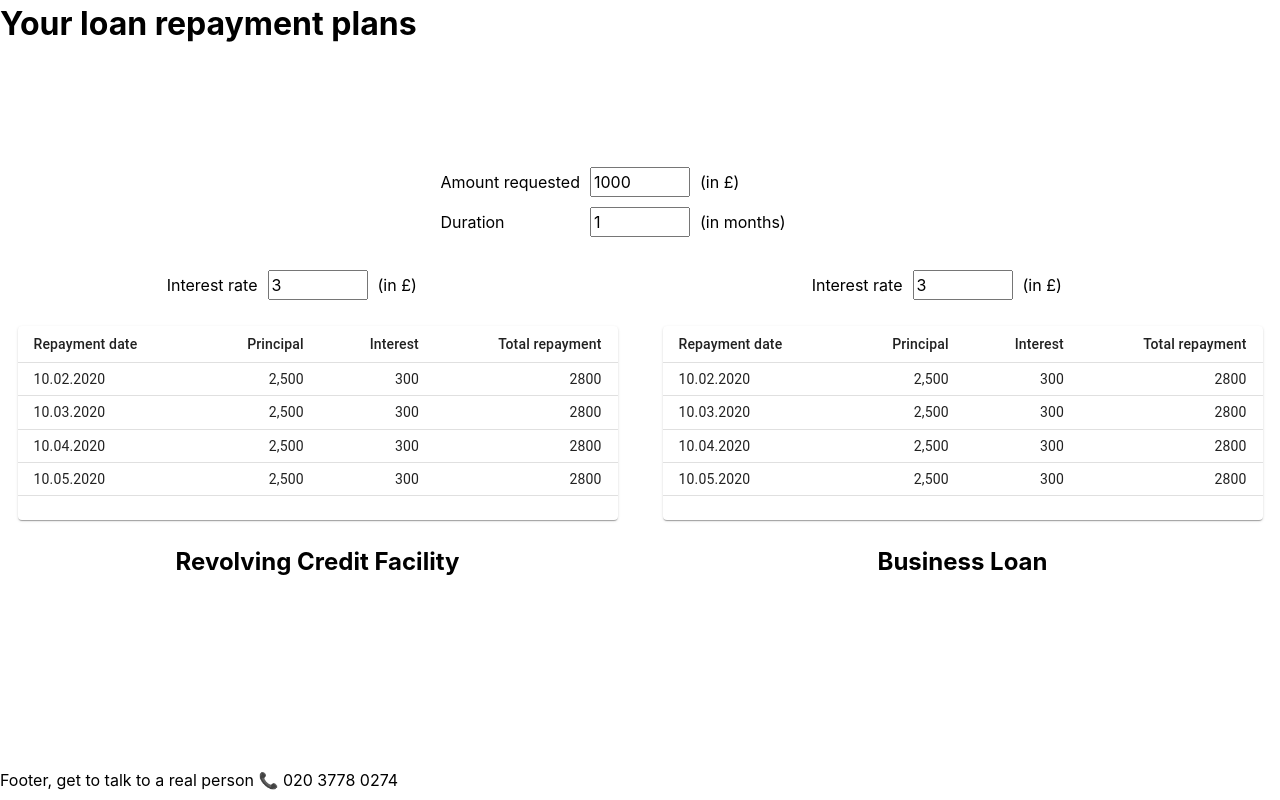
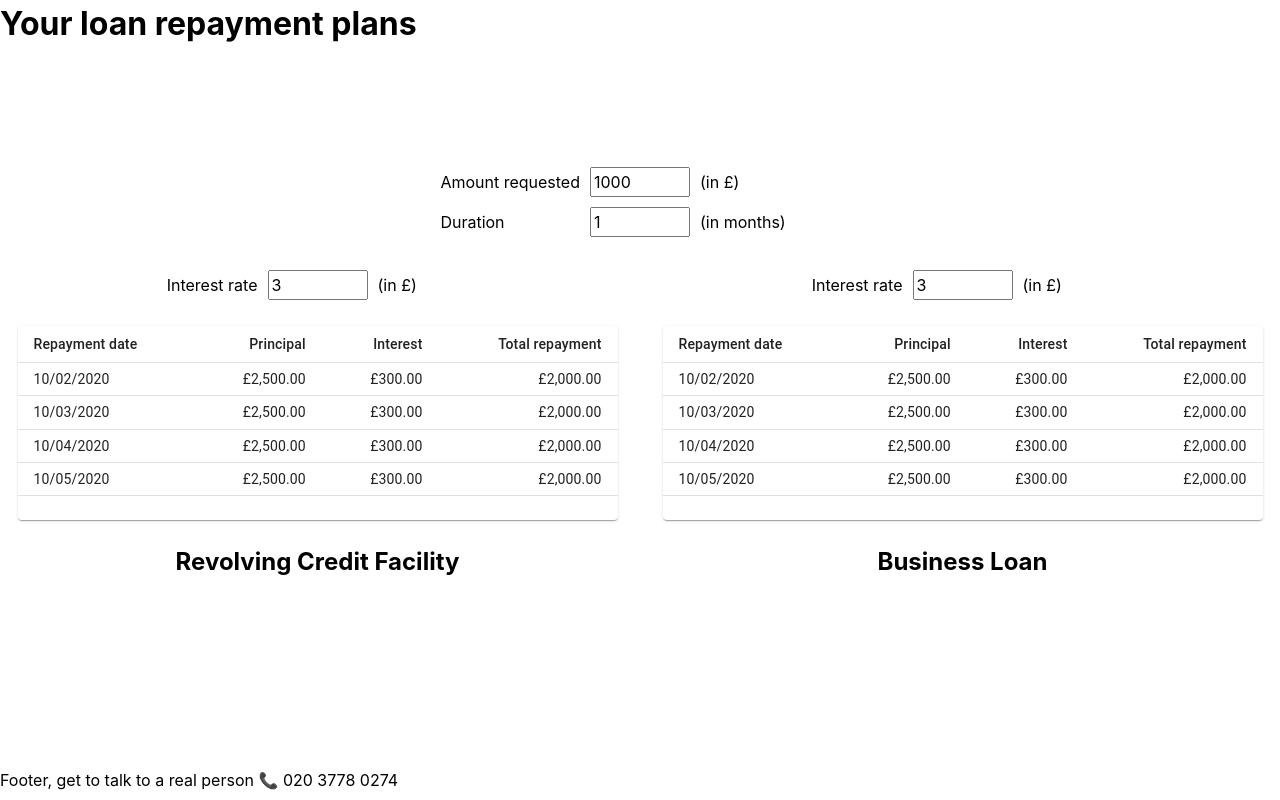
Before and after one commit to HaQadosch/loan-calculator, a React (Create React App) app in the folder calculator/: page / in a window 1280 px wide. Built offline with nearby package versions, Linux system fonts and the light colour scheme; the HTML template or start-up script is replaced by a standard one.

Commit message:
js: Format currency
Format the amounts following the en-GB standard

```diff
--- a/calculator/src/Calculators.tsx
+++ b/calculator/src/Calculators.tsx
@@ -72,13 +72,19 @@ const formatDate = (startingDate: Date, index: number) => {
   const dateISO = newDate.toISOString()
   const options = { month: "2-digit", day: "2-digit", year: "numeric" }
   const newDateISO = new Date(dateISO)
-  return new Intl.DateTimeFormat("UK-gb", options).format(newDateISO)
+  return new Intl.DateTimeFormat("en-GB", options).format(newDateISO)
 }
+
+const formatCurrency = (price: number) => new Intl.NumberFormat('en-GB', { style: 'currency', currency: 'GBP' }).format(price)
 
 const startingDate = new Date()
 const payments = [1, 1, 1, 1].map((_, index) => {
+  const date = formatDate(startingDate, index)
+  const principal = formatCurrency(2500)
+  const interest = formatCurrency(300)
+  const total = formatCurrency(2000)
 
-  return { date: formatDate(startingDate, index), principal: '2,500', interest: '300', total: '2800' }
+  return { date, principal, interest, total }
 })
 
 console.log({ payments })
```
